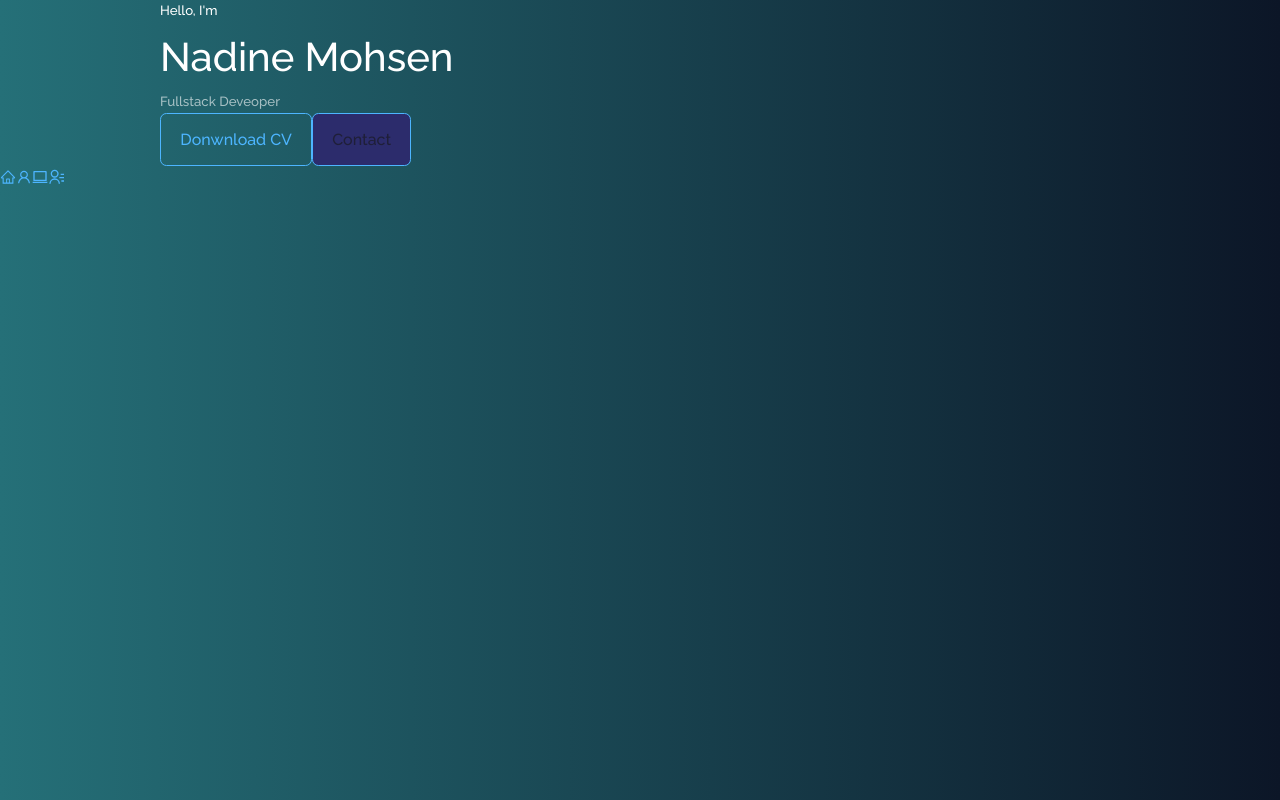
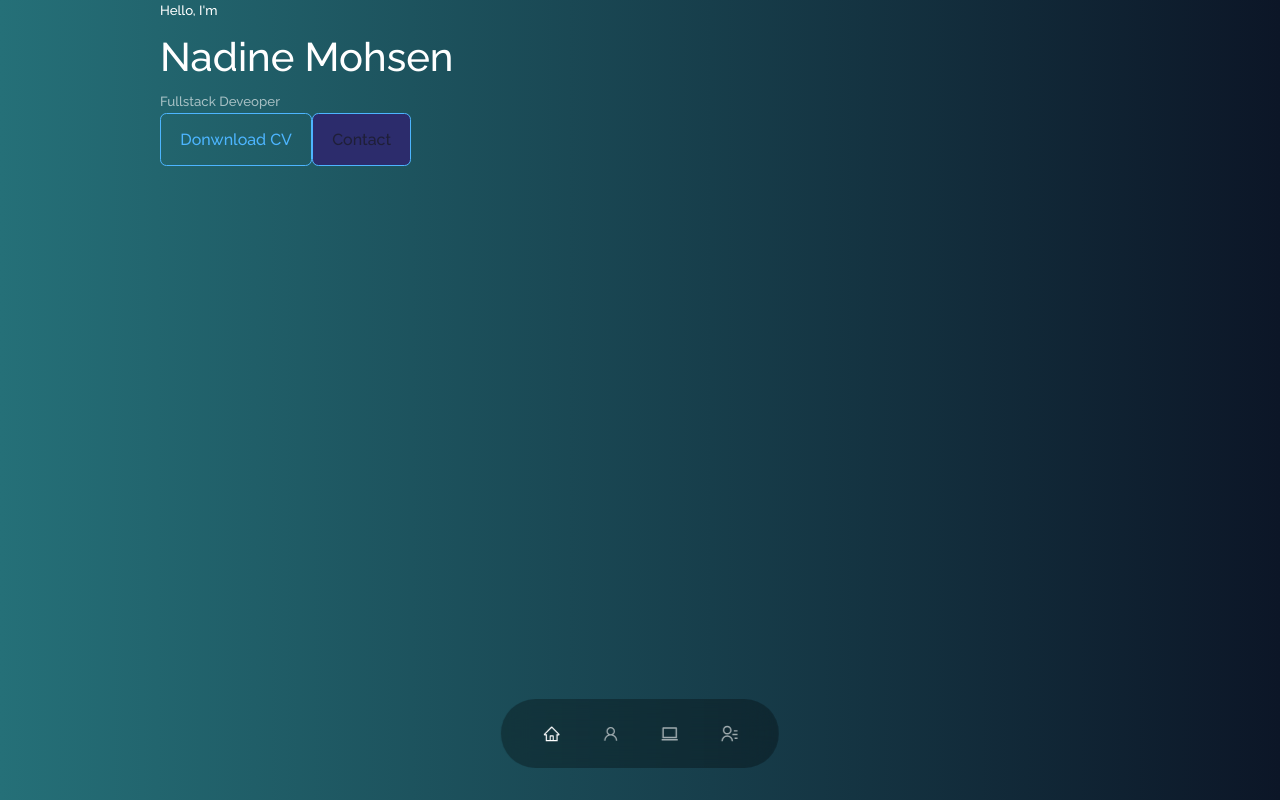
Before and after one commit to NadineMohsen/NM-React-Portfolio, a React (Create React App) app: page / in a window 1280 px wide. Built offline with nearby package versions, Linux system fonts and the light colour scheme; a web font is replaced by a local one.

Commit message:
navbar style

```diff
--- a/src/components/nav/Nav.css
+++ b/src/components/nav/Nav.css
@@ -0,0 +1,33 @@
+ nav{
+    width:max-content;
+    background: rgba(0,0,0,0.3);
+    backdrop-filter: blur(15px);
+    display:block;
+    padding:0.7rem 1.7rem;
+    position:fixed;
+    left:50%;
+    bottom:2rem;
+    z-index:2;
+    transform: translate(-50%);
+    display:flex;
+    border-radius:3rem;
+    gap:0.8rem;
+}
+
+nav a{
+    padding:0.9rem;
+    display:flex;
+    background:transparent;
+    border-radius: 50%;
+    font-size:1.1rem;
+    color:var(--color-light);
+}
+
+nav a:hover{
+    background:rgba(0,0,0,0.3);
+}
+
+nav a.active{
+    background-image: var(--color-bg);
+    color:var(--color-white);
+}
```
